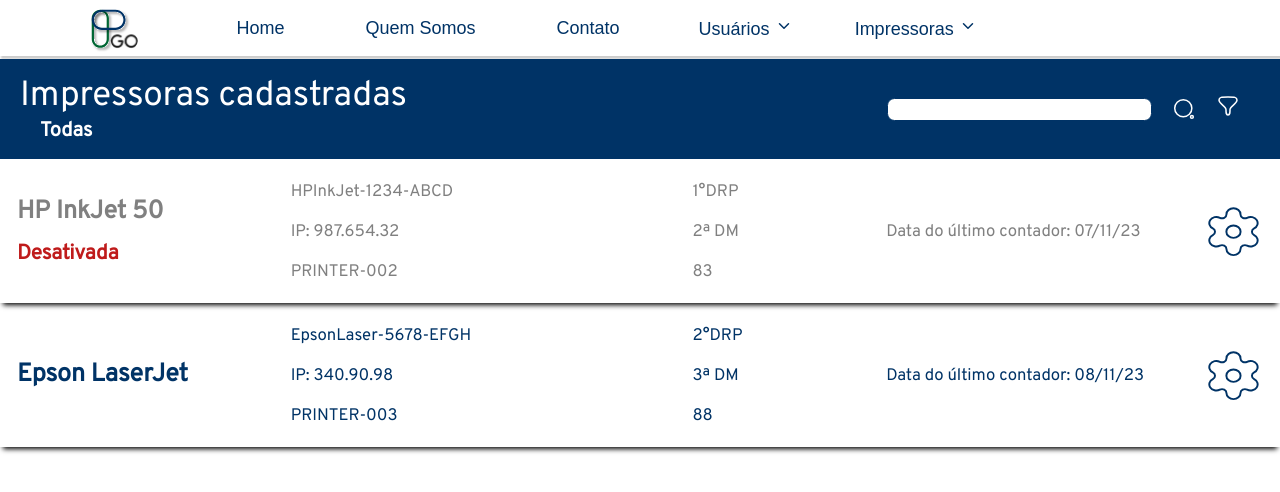
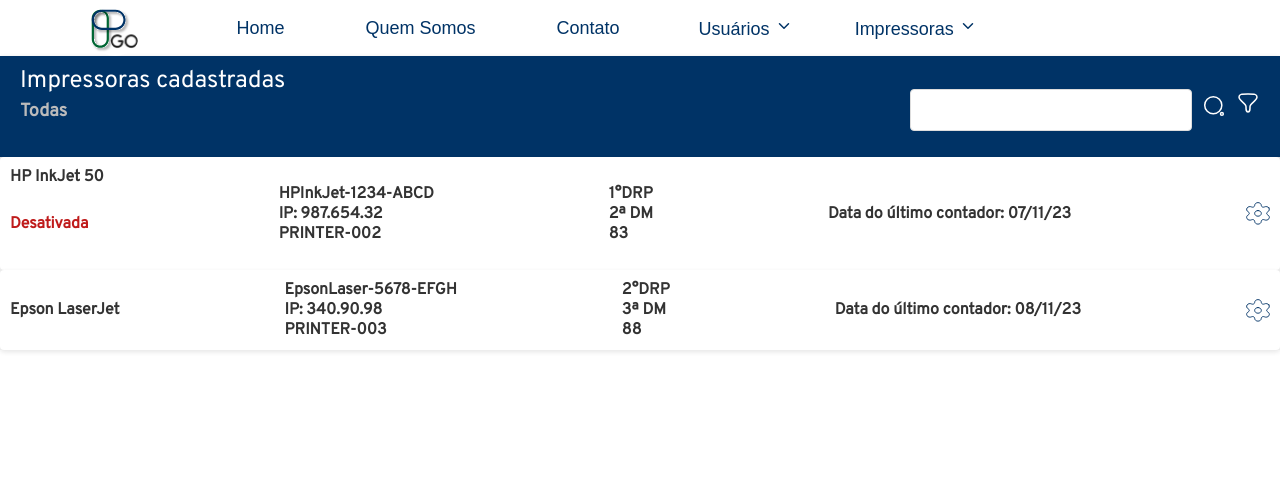
Before and after one commit to fga-eps-mds/2023.2-PrintGo-FrontEnd, a React (Create React App) app: page /impressorascadastradas in a window 1280 px wide. Shown: the top 492 px of the page. Built offline with nearby package versions, Linux system fonts and the light colour scheme; no server answers.

Commit message:
:bug: (#115) Padronizando o Estilo com as outras páginas
Co-authored-by: Co-authored-by: AntonioRangelC <antonio.rangel.02@gmail.com>
Co-authored-by: WolffStein <Wolffriederichstein@gmail.com>

```diff
--- a/src/pages/PrinterHistory.js
+++ b/src/pages/PrinterHistory.js
@@ -1,28 +1,65 @@
 import React, { useState } from 'react';
+import PropTypes from 'prop-types';
 import Navbar from '../components/navbar/Navbar';
 import '../style/pages/printerHistory.css';
 
+// Componente do Modal
+function HistoryModal({ isOpen, history, onClose }) {
+  if (!isOpen) return null;
+
+  return (
+    <div className="modal-backdrop">
+      <div className="modal-content">
+        <h2>{`Multifuncional P&B - ${history.model}`}</h2>
+        <p>Número de série: {history.serialNumber}</p>
+        <p>IP: {history.ip}</p>
+        <button onClick={onClose}>Fechar</button>
+      </div>
+    </div>
+  );
+}
+
+// Validação das PropTypes para HistoryModal
+HistoryModal.propTypes = {
+  isOpen: PropTypes.bool.isRequired,
+  history: PropTypes.shape({
+    model: PropTypes.string,
+    serialNumber: PropTypes.string,
+    ip: PropTypes.string,
+    // Adicione outras propriedades usadas pelo seu modal aqui
+  }),
+  onClose: PropTypes.func.isRequired,
+};
+
+// Componente da página PrinterHistory
 export default function PrinterHistory() {
   const [searchQuery, setSearchQuery] = useState('');
+  const [isModalOpen, setIsModalOpen] = useState(false);
+  const [selectedHistory, setSelectedHistory] = useState({});
+
   const printerHistoryData = [
-    { date: '12/10/2023', location: '2ª Delegacia Municipal de Goiânia' },
-    { date: '05/09/2023', location: '8ª Delegacia Regional de Polícia do Rio Verde' },
-    { date: '15/05/2023', location: '9ª Delegacia Regional de Polícia de Catalão' },
+    // Substitua com os dados reais do seu aplicativo
+    { date: '12/10/2023', location: '2ª Delegacia Municipal de Goiânia', model: 'MF1643i II', serialNumber: 'XXXX-000000', ip: '192.168.15.1' },
+    { date: '12/10/2023', location: '2ª Delegacia Municipal de Goiânia', model: 'MF1643i II', serialNumber: 'XXXX-000000', ip: '192.168.15.1' },
+    { date: '12/10/2023', location: '2ª Delegacia Municipal de Goiânia', model: 'MF1643i II', serialNumber: 'XXXX-000000', ip: '192.168.15.1' },
+    { date: '12/10/2023', location: '2ª Delegacia Municipal de Goiânia', model: 'MF1643i II', serialNumber: 'XXXX-000000', ip: '192.168.15.1' },
   ];
 
   const filteredData = printerHistoryData.filter(history =>
     history.date.includes(searchQuery) || history.location.toLowerCase().includes(searchQuery.toLowerCase())
   );
 
+  const openModalWithHistory = (history) => {
+    setSelectedHistory(history);
+    setIsModalOpen(true);
+  };
+
   return (
     <>
       <Navbar />
       <div className="printerHistory-container">
         <div className="header-container">
-          <div>
-            <h1>Histórico de Localização</h1>
-            <h2>Multifuncional P&B - Canon - MF1643i II</h2>
-          </div>
+          <h1>Histórico de Localização</h1>
           <input
             type="text"
             placeholder="Pesquisar"
@@ -37,7 +74,9 @@ export default function PrinterHistory() {
               <div key={index} className="history-item">
                 <span className="history-date">{history.date}</span>
                 <span className="history-location">{history.location}</span>
-                <button className="details-button">Detalhes</button>
+                <button className="details-button" onClick={() => openModalWithHistory(history)}>
+                  Detalhes
+                </button>
               </div>
             ))
           ) : (
@@ -45,6 +84,11 @@ export default function PrinterHistory() {
           )}
         </div>
       </div>
+      <HistoryModal
+        isOpen={isModalOpen}
+        history={selectedHistory}
+        onClose={() => setIsModalOpen(false)}
+      />
     </>
   );
 }
--- a/src/pages/PrintersList.js
+++ b/src/pages/PrintersList.js
@@ -189,6 +189,7 @@ export default function PrintersList() {
                     : <Link to="#" tabIndex="0" onClick={() => modalActivePrinter(impressora)}>Ativar</Link>
                   }
                   <Link to="/editarimpressora" tabIndex="0">Editar</Link>
+                  <Link to="/historicoimpressora" tabIndex="0">Histórico de Localização</Link>
                 </div>
               </div>
             </div>
--- a/src/style/pages/printerHistory.css
+++ b/src/style/pages/printerHistory.css
@@ -105,3 +105,23 @@
     width: 200px; /* Um tamanho pequeno para a caixa de pesquisa */
     box-shadow: 0 2px 5px rgba(0, 0, 0, 0.1);
   }
+
+
+  .modal-backdrop {
+    position: fixed;
+    top: 0;
+    left: 0;
+    right: 0;
+    bottom: 0;
+    background-color: rgba(0, 0, 0, 0.5);
+    display: flex;
+    justify-content: center;
+    align-items: center;
+  }
+
+  .modal-content {
+    background-color: white;
+    padding: 20px;
+    border-radius: 4px;
+
+  }
--- a/src/style/pages/printersList.css
+++ b/src/style/pages/printersList.css
@@ -1,205 +1,155 @@
-/* Container  */
+/* Container */
 .printerslist-container {
-  position: relative;
-  width: 100vw;
-  height: 100vh;
-  text-align: left;
+  background-color: #f7f7f7; /* Cor de fundo semelhante */
 }
 
 /* Header */
-.printerslist-header{
-  height: 10vh;
-  color: #ffffff;
+.printerslist-header {
   display: flex;
   align-items: center;
   justify-content: space-between;
-  background-color: #003366;
-  padding-left: 20px;
-  padding-right: 40px;
-  padding-top: 10px;
-  padding-bottom: 10px;
-  margin-top: 0.2rem;
-}
-
-.printerslist-header-title {
-  display: flex;
-  flex-direction: column;
+  background-color: #003366; /* Cor do cabeçalho */
+  color: #ffffff;
+  padding: 10px 20px;
+  box-shadow: 0 2px 5px rgba(0, 0, 0, 0.2); /* Sombra no cabeçalho */
 }
 
 .printerslist-header-title h2 {
-  margin: 0px;
-  font-size: 35px;
+  margin: 0;
+  font-size: 24px; /* Tamanho do título ajustado */
 }
 
 .printerslist-header-title h4 {
-  margin: 0px;
-  font-size: 20px;
-  padding-left: 20px;
+  margin-top: 4px; /* Espaço entre o título e o filtro */
+  font-size: 18px; /* Tamanho do filtro ajustado */
+  color: #bbb; /* Cor mais suave para o filtro */
 }
 
+/* Filtro e barra de pesquisa */
 .printerslist-header-search-filter {
+  position: relative; /* Posição relativa para posicionar corretamente o dropdown */
   display: flex;
   align-items: center;
-  justify-content: flex-end;
-  width: fit-content;
-  height: 100%;
-  gap: 20px;
+  gap: 10px;
 }
 
-.printerslist-header-search-filter Input {
-  height: 2.4vh;
-  width: 20vw;
-  margin-bottom: 8px;
+.printerslist-header-search-filter input {
+  height: 40px;
+  width: 250px; /* Largura adequada para a barra de pesquisa */
+  padding: 0 15px;
+  font-size: 16px; /* Tamanho de fonte legível para a pesquisa */
+  border-radius: 4px;
+  border: 1px solid #ddd;
 }
 
 .printerslist-filter {
-  display: block;
+  position: relative; /* Posição relativa para o dropdown */
 }
 
-/* Filter dropdown */
+.printerslist-filter img {
+  width: 24px;
+  height: auto;
+}
 
-.printerslist-filter:hover {
-  cursor: pointer;
+/* Dropdown do filtro */
+.printerslist-filter-dropdown-container {
+  position: absolute; /* Posicionamento absoluto para o dropdown */
+  top: 100%; /* Posiciona o dropdown logo abaixo do filtro */
+  right: 0;
+  background-color: #ffffff;
+  box-shadow: 0px 8px 16px 0px rgba(0,0,0,0.2);
+  border-radius: 4px;
+  z-index: 2; /* Garante que o dropdown apareça acima dos outros elementos */
 }
 
 .printerslist-dropdown-filter {
-  display: none;
-  position: absolute;
-  right: 0px;
-  background-color: #f9f9f9;
-  min-width: 100px;
-  box-shadow: 0px 8px 16px 0px rgba(0, 0, 0, 0.2);
-  z-index: 1;
+  display: none; /* Inicialmente oculto */
+}
+
+.printerslist-filter:hover .printerslist-dropdown-filter {
+  display: block; /* Mostra o dropdown quando o mouse passa por cima */
 }
 
 .printerslist-dropdown-filter a {
+  display: block;
+  padding: 10px 20px;
+  font-size: 16px; /* Tamanho da fonte dos links do dropdown */
   color: #003366;
   text-decoration: none;
-  display: block;
-  font-size: 20px;
-  padding: 4px 4px;
+  border-radius: 4px;
 }
 
 .printerslist-dropdown-filter a:hover {
   background-color: #003366;
-  color: #fff;
+  color: #ffffff;
+}
+/* Impressora */
+.printerslist-printer {
+  display: flex;
+  justify-content: space-between;
+  align-items: center;
+  background-color: #ffffff;
+  margin-bottom: px; /* Espaço reduzido entre as impressoras */
+  padding: 10px; /* Você pode ajustar isso também se necessário */
+  border-radius: 4px; /* Bordas arredondadas */
+  box-shadow: 0 2px 5px rgba(0, 0, 0, 0.1); /* Sombra dos cartões */
 }
 
-.printerslist-filter:hover .printerslist-dropdown-filter {
-  display: flex;
-  flex-direction: column;
+.printerslist-printer h4, .printerslist-printer h6 {
+  margin: 0;
+  color: #333; /* Cor do texto */
 }
 
-/* Impressora */
-.printerslist-printer {
-  height: 18vh;
-  width: 100vw;
-  color: #003366;
-  font-size: 25px;
-  display: flex;
-  justify-content: space-around;
-  align-items: center;
-  box-shadow: 0 5px 5px -3px black;
+.printerslist-printer h5 {
+  color: #BF1B1B; /* Cor para impressora desativada */
 }
 
-.printerslist-printer h6{
-  margin: 0;
+/* Dropdown da engrenagem */
+.printerslist-engine {
+  position: relative; /* Ajuste para a posição relativa */
+  cursor: pointer;
   display: flex;
-  flex-direction: column;
-  font-weight: lighter;
+  align-items: center; /* Centraliza verticalmente o ícone da engrenagem */
+  justify-content: center; /* Centraliza horizontalmente o ícone da engrenagem */
 }
 
-/* Modelo */
-.printerslist-model{
-  display: flex;
-  flex-direction: column;
+.printerslist-engine img {
+  width: 24px; /* Tamanho do ícone da engrenagem */
+  height: auto;
 }
 
-.printerslist-model h4{
-  width: 20vw;
-  margin: 0;
-  padding-left: 1rem;
-}
-
-.printerslist-model h5{
-  padding-top: 0.8rem;
-  padding-left: 1rem;
-  color: #BF1B1B;
-  margin: 0;
-}
-
-/* Identificação */
-.printerslist-identification{
-  display: flex;
-  flex-direction: column;
-  height: 15vh;
-  width: 30vw;
-  justify-content: space-around;
-  padding-left: 1rem;
-}
-
-/* Localização e contador */
-.printerslist-location-counter{
-  display: flex;
-  flex-direction: column;
-  height: 15vh;
-  width: 15vw;
-  justify-content: space-around;
-  padding-left: 1rem;
-}
-
-/* Data do contador */
-.printerslist-counter-date {
-  height: 15vh;
-  width: 25vw;
-  display: flex;
-  align-items: center;
-}
-
-.printerslist-counter-date h4 {
-  margin: 0;
-  font-weight: lighter;
-}
-
-/* Dropdown impressora */
-.printerslist-engine {
-  display: flex;
-  flex-direction: column;
-  height: 6vh;
-  width: 4vw;
-  margin-right: 20px;
-  cursor: pointer;
-}
-
-.printerslist-printer-dropdown {
-  display: none;
-  position: absolute;
-  right: 0px;
-  background-color: #f9f9f9;
-  min-width: 180px;
-  box-shadow: 0px 8px 16px 0px rgba(0, 0, 0, 0.2);
+.printerslist-engine-dropdown {
+  display: none; /* Inicialmente oculto */
+  position: absolute; /* Absoluto para posicionamento específico */
+  right: 0;
+  top: 100%; /* Posiciona o dropdown logo abaixo do ícone */
+  background-color: #ffffff;
+  box-shadow: 0px 8px 16px 0px rgba(0,0,0,0.2);
+  border-radius: 4px;
   z-index: 1;
 }
 
+.printerslist-engine:hover .printerslist-engine-dropdown {
+  display: block; /* Mostra o dropdown quando o mouse passa por cima */
+}
+
 .printerslist-printer-dropdown a {
+  display: block;
+  padding: 10px 20px; /* Espaçamento interno do link */
+  font-size: 16px; /* Tamanho da fonte do link */
   color: #003366;
   text-decoration: none;
-  display: block;
-  font-size: 20px;
-  padding: 4px 4px;
+  border-radius: 4px; /* Bordas arredondadas */
 }
 
 .printerslist-printer-dropdown a:hover {
   background-color: #003366;
-  color: #fff;
+  color: #ffffff;
 }
 
-.printerslist-engine:hover .printerslist-printer-dropdown {
-  display: flex;
-  flex-direction: column;
+/* Ajuste global de tamanho de fonte para legibilidade */
+.printerslist-printer h4,
+.printerslist-printer h5,
+.printerslist-printer h6 {
+  font-size: 16px; /* Ajuste para um tamanho de fonte maior */
 }
-
-/* Modal */
-.deactivate-modal-buttons {
-  display: none;
-}
```
Also changed, not shown: src/style/pages/patternList.css (+115 -167 lines).
